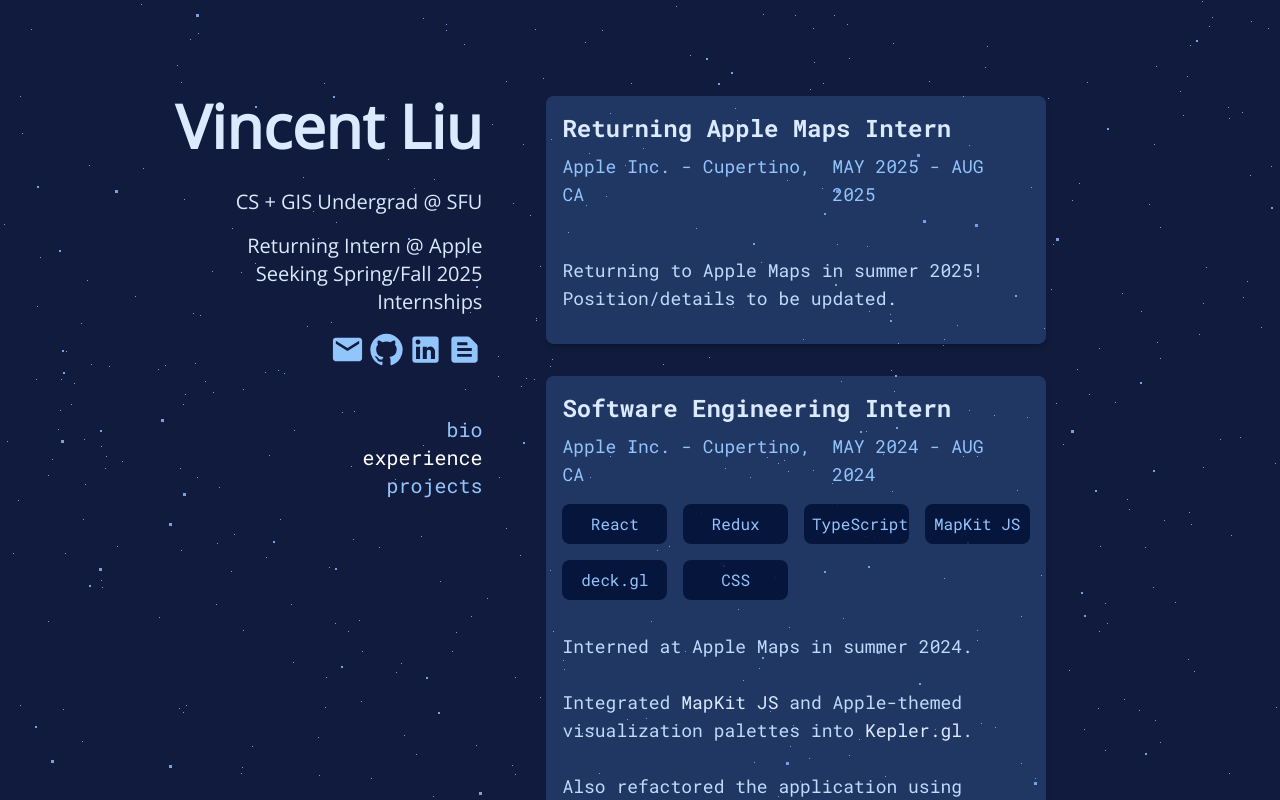
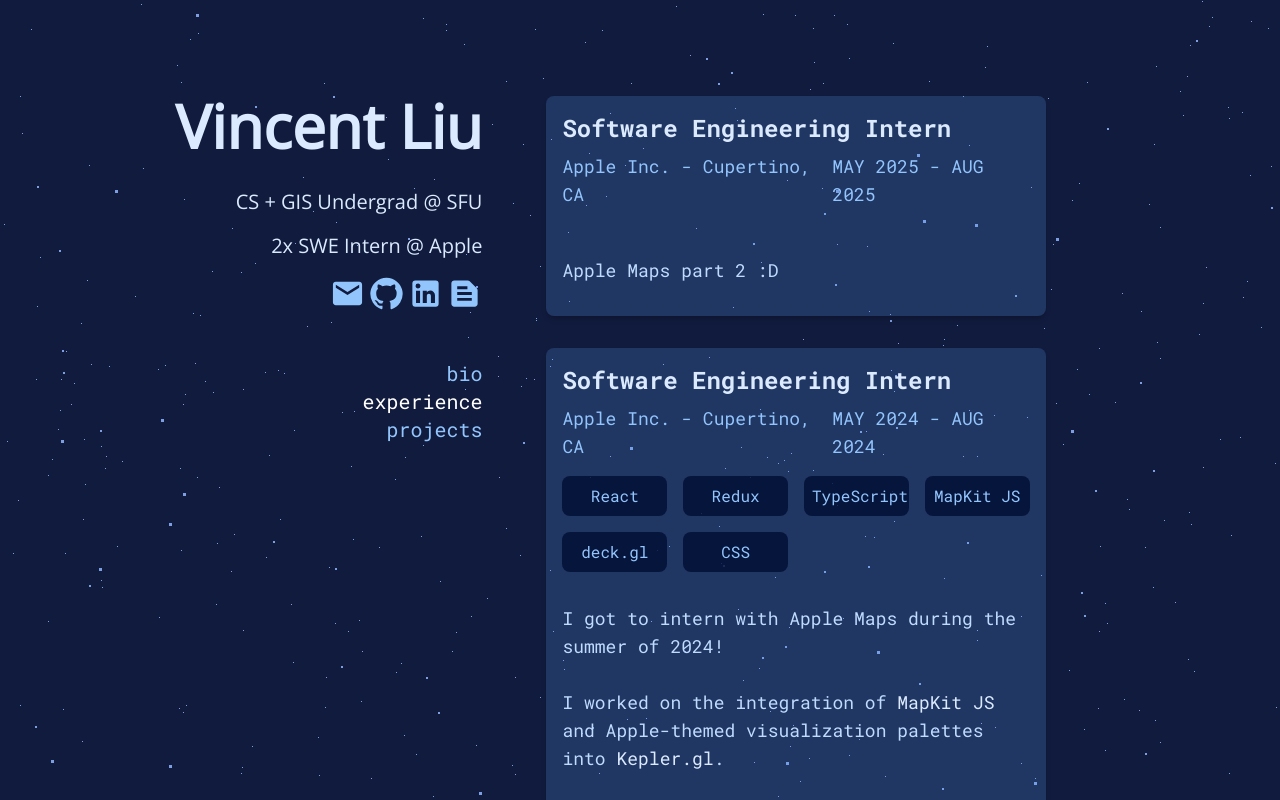
Before and after one commit to vinn03/personal-portfolio, a React (Vite) app in the folder portfolio/: page / in a window 1280 px wide. Both pictures are taken after a click on the link "experience". Shown: the top 800 px of the page. Built offline with nearby package versions, Linux system fonts and the light colour scheme.

Commit message:
updated for summer 2025

```diff
--- a/portfolio/src/components/bio/bio.tsx
+++ b/portfolio/src/components/bio/bio.tsx
@@ -16,11 +16,11 @@
       Currently, I am honing my skills in{" "}
       <strong>full-stack development</strong>, with interest in{" "}
       <strong>web GIS</strong>. I have also been refining my skills in
-      <strong> data science</strong> and <strong>data modeling</strong>.
+      <strong> data analytics</strong> and <strong>data science</strong>.
       <br></br> <br></br>
       In my down time, I enjoy playing video games (especially role-playing
-      games), strumming the guitar, jamming on drums, and diving into topics
-      such as urbanism and world history. <br></br> <br></br>
+      games), jamming on the guitar + bass + drums, and diving into topics such
+      as urbanism, anthropology, and history. <br></br> <br></br>
     </p>
   );
 }
--- a/portfolio/src/components/experience/experience.tsx
+++ b/portfolio/src/components/experience/experience.tsx
@@ -1,40 +1,32 @@
 import ExpComponent from "./exp-component";
 
 function Experience() {
-  return (
-    <div className="grid grid-cols-1 gap-8 justify-start ">
-      <div className="bg-opacity-20 rounded-lg shadow-md relative">
-        <ExpComponent
-          title="Returning Apple Maps Intern"
-          company="Apple Inc."
-          location="Cupertino, CA"
-          duration="MAY 2025 - AUG 2025"
-          description={
-            <>
-              Returning to Apple Maps in summer 2025! <br></br> Position/details
-              to be updated.
-            </>
-          }
-        />
-      </div>
-      <div className="bg-opacity-20 rounded-lg shadow-md relative">
-        <ExpComponent
-          title="Software Engineering Intern"
-          company="Apple Inc."
-          location="Cupertino, CA"
-          duration="MAY 2024 - AUG 2024"
-          technologies={[
+  const experiences = [
+    {
+      title: "Software Engineering Intern",
+      company: "Apple Inc.",
+      location: "Cupertino, CA",
+      duration: "MAY 2025 - AUG 2025",
+      description: <>Apple Maps part 2 :D</>,
+      technologies: [],
+    },
+    {
+      title: "Software Engineering Intern",
+      company: "Apple Inc.",
+      location: "Cupertino, CA",
+      duration: "MAY 2024 - AUG 2024",
+      technologies: [
         "React",
         "Redux",
         "TypeScript",
         "MapKit JS",
         "deck.gl",
         "CSS",
-          ]}
-          description={
+      ],
+      description: (
         <>
-              Interned at Apple Maps in summer 2024. <br></br>
-              <br></br>Integrated{" "}
+          I got to intern with Apple Maps during the summer of 2024! <br></br>
+          <br></br>I worked on the integration of{" "}
           <a
             className="text-blue-100 hover:underline"
             href="https://developer.apple.com/maps/web/"
@@ -53,23 +45,46 @@
             Kepler.gl
           </a>
           . <br></br>
-              <br></br>Also refactored the application using adapter, factory,
-              and object-oriented design patterns to improve scalability and
-              maintainability.
+          <br></br>I worked on refactoring Kepler.gl using the adapter design
+          pattern to improve the scalability and maintainability of the app.
         </>
-          }
+      ),
+    },
+    {
+      title: "Coding Instructor",
+      company: "Roboplanet",
+      location: "Richmond, BC",
+      duration: "SEP 2022 - MAR 2023",
+      technologies: ["Python", "JavaScript", "Scratch"],
+      description: (
+        <>
+          I taught students, aged 6-12, the basics of programming in Python,
+          JavaScript, and Scratch.
+          <br></br>
+          <br></br>I also developed and delivered the lesson plans, and provided
+          guidance to students on their assignments and projects.{" "}
+        </>
+      ),
+    },
+  ];
+
+  return (
+    <div className="grid grid-cols-1 gap-8 justify-start">
+      {experiences.map((exp, index) => (
+        <div
+          key={index}
+          className="bg-opacity-20 rounded-lg shadow-md relative"
+        >
+          <ExpComponent
+            title={exp.title}
+            company={exp.company}
+            location={exp.location}
+            duration={exp.duration}
+            technologies={exp.technologies}
+            description={exp.description}
           />
         </div>
-      <div className="bg-opacity-20 rounded-lg shadow-md relative">
-        <ExpComponent
-          title="Coding Instructor"
-          company="Roboplanet"
-          location="Richmond, BC"
-          duration="SEP 2022 - MAR 2023"
-          technologies={["Python", "JavaScript", "Scratch"]}
-          description="Taught students aged 6-12 the basics of programming in Python, JavaScript, and Scratch. Developed and delivered lesson plans, and provided guidance to students on their assignments and projects."
-        />
-      </div>
+      ))}
     </div>
   );
 }
--- a/portfolio/src/components/intro/intro.tsx
+++ b/portfolio/src/components/intro/intro.tsx
@@ -7,8 +7,7 @@
 
       <div className="text-xl font-mono mt-8 font-sans text-blue-100">
         <div className="mb-4">CS + GIS Undergrad @ SFU</div>
-        <div>Returning Intern @ Apple</div>
-        <div>Seeking Spring/Fall 2025 Internships</div>
+        <div>2x SWE Intern @ Apple</div>
       </div>
     </span>
   );
--- a/portfolio/src/components/projects/projects.tsx
+++ b/portfolio/src/components/projects/projects.tsx
@@ -1,6 +1,40 @@
 import Project from "./components/project";
 
 const PROJECTS_DATA = [
+  {
+    title: "MetroWage",
+    affiliation: "ECCE - GIS App Challenge 2025",
+    githubLink: "https://github.com/benschoening/AppChallenge2025",
+    technologies: ["TypeScript", "Python", "React", "Redux", "NumPy", "Pandas"],
+    points: [
+      "A web application that calculates personalized living wages across Metro Vancouver municipalities, helping families and individuals understand the true cost of living in different regions through interactive geospatial visualizations.",
+    ],
+  },
+  {
+    title: "MoodMirror",
+    affiliation: "nwHacks 2025",
+    githubLink: "https://github.com/vinn03/moodmirror",
+    technologies: ["Swift", "Python", "Flask", "OpenCV", "TensorFlow", "Agora"],
+    points: [
+      "An application that analyzes facial expressions to detect and mirror user emotions using computer vision and machine learning techniques.",
+    ],
+  },
+  {
+    title: "Crash-stradamus",
+    affiliation: "SFU - CMPT 353",
+    technologies: [
+      "Python",
+      "NumPy",
+      "Pandas",
+      "Matplotlib",
+      "SciPy",
+      "Sk-learn",
+      "Rasterio",
+    ],
+    points: [
+      "A machine learning project that predicts traffic accident severity using data analysis and predictive modeling techniques.",
+    ],
+  },
   {
     title: "JobJug",
     affiliation: "StormHacks 2024",
```
Lines whose indentation alone changed are shown as unchanged.
